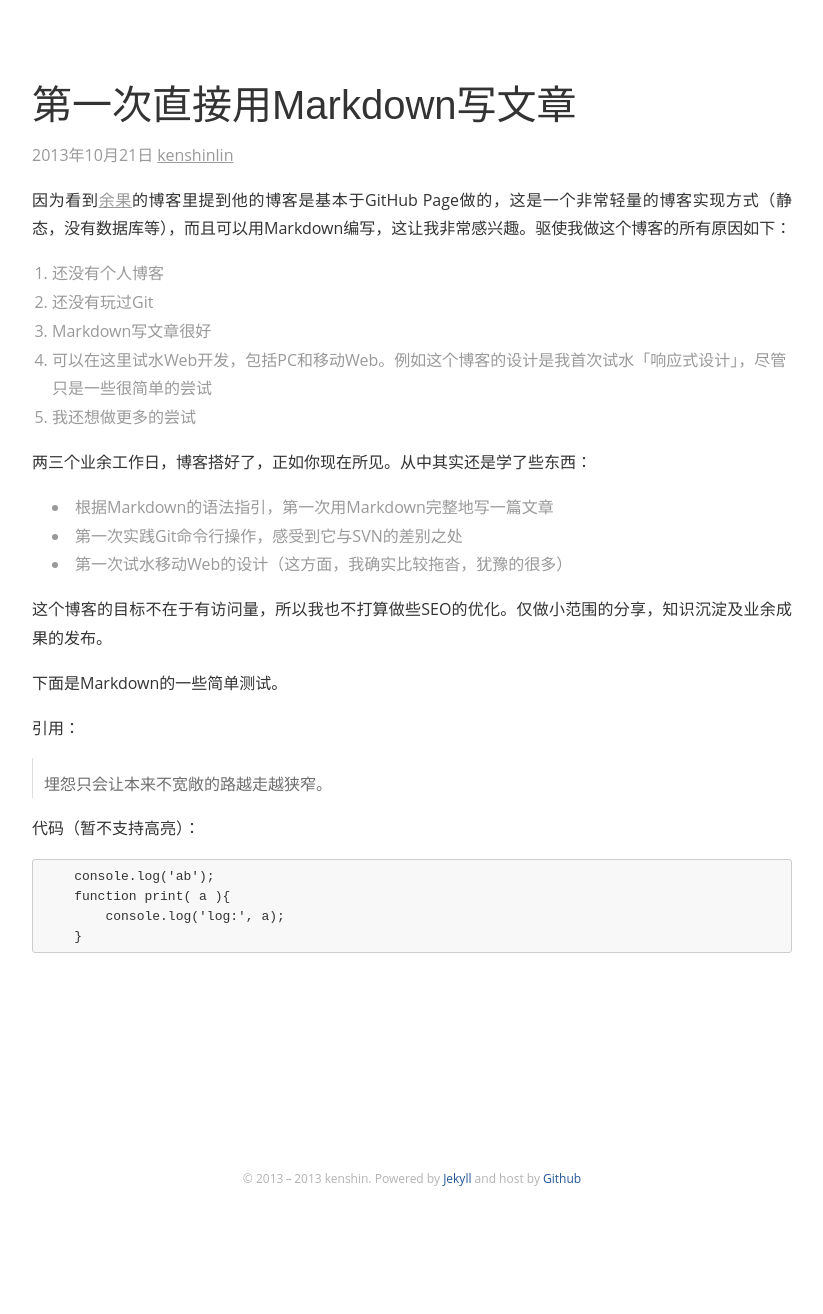
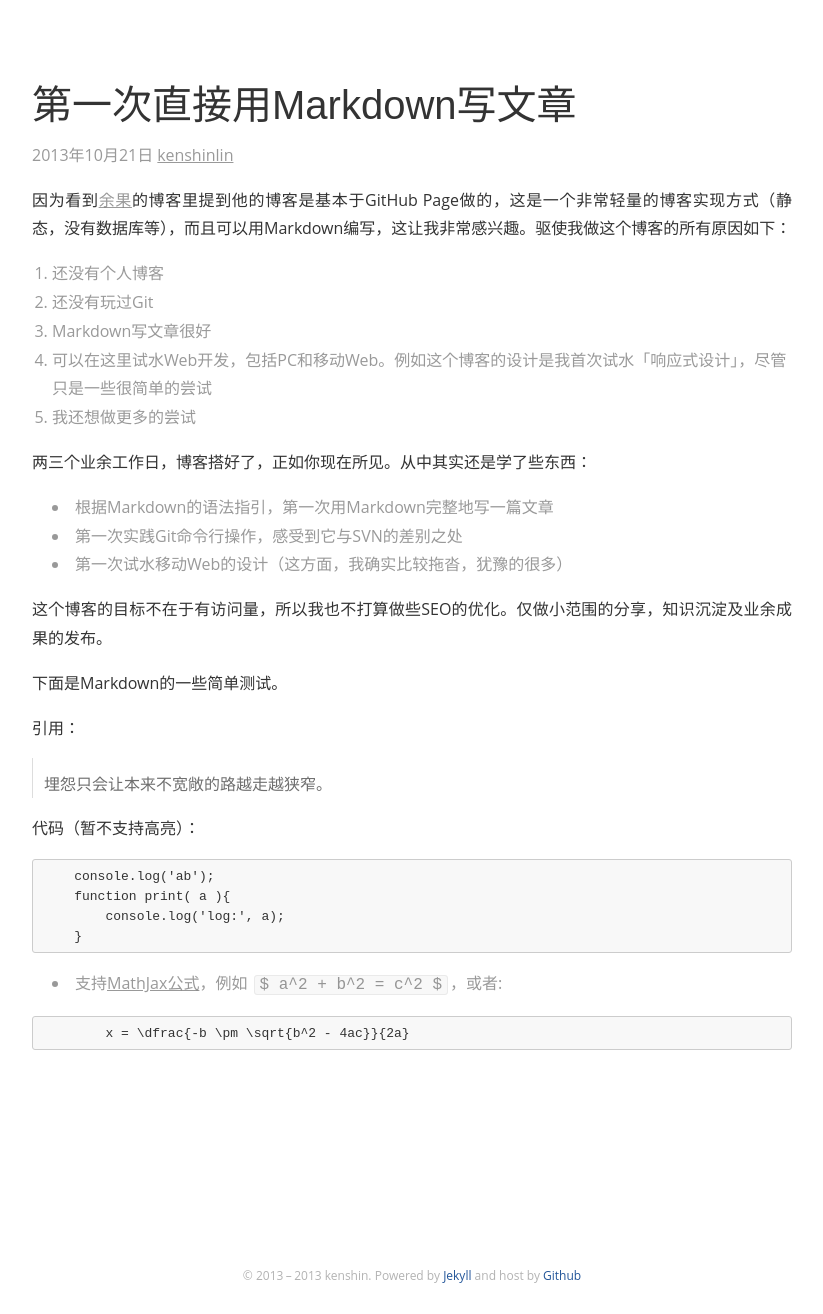
Before and after one commit to kenshinlin/archives, a Jekyll site: the page built from _posts/2013-10-21-testMd.md, in a window 1280 px wide. Shown: the whole page, without its empty margins (228-1051 px from the left). Built offline with Jekyll 4.4.1, drawn with Linux system fonts in a browser that asks for light colours; comment, search, counter and statistics services are not loaded; before the commit the page ends 1218 px from its top, so only the background shows below that.

Commit message:
Update 2013-10-21-testMd.md

````diff
--- a/_posts/2013-10-21-testMd.md
+++ b/_posts/2013-10-21-testMd.md
@@ -34,3 +34,9 @@ summary: 基本于GitHub Page做的，这是一个非常轻量的博客实现方
         function print( a ){
             console.log('log:', a);
         }
+
+- 支持[MathJax公式](http://www.mathjax.org/)，例如 `$ a^2 + b^2 = c^2 $`，或者:
+
+```mathjax
+	x = \dfrac{-b \pm \sqrt{b^2 - 4ac}}{2a}
+```
````
